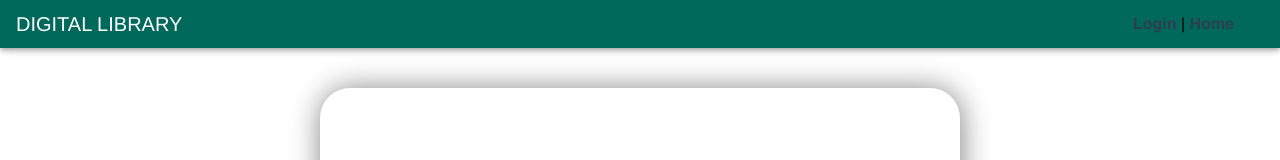
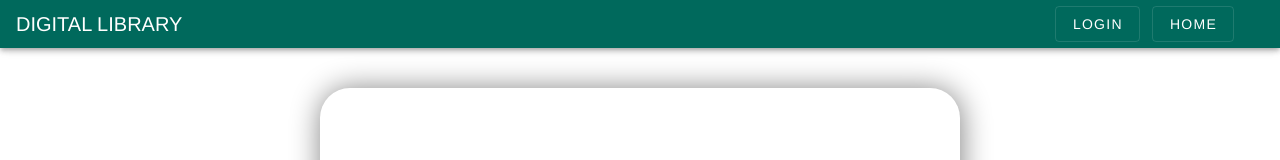
Before and after one commit to digital-gachilib/blob, a Vue app in the folder frontend/: page / in a window 1280 px wide. Shown: the top 160 px of the page. Built offline with nearby package versions, Linux system fonts and the light colour scheme.

Commit message:
Make navigation buttons instead of text

```diff
--- a/frontend/src/components/layout/Header.vue
+++ b/frontend/src/components/layout/Header.vue
@@ -10,9 +10,26 @@
             <v-spacer></v-spacer>
 
             <div id="nav">
-                <router-link class="router-link" to="/login">Login</router-link>
-                |
-                <router-link class="router-link" to="/home">Home</router-link>
+                <router-link class="router-link mr-3" to="/login">
+                    <v-btn
+                        color="white"
+                        text
+                        value="feed"
+                        outlined
+                    >
+                        <span>Login</span>
+                    </v-btn>
+                </router-link>
+                <router-link class="router-link" to="/home">
+                    <v-btn
+                        color="white"
+                        text
+                        value="feed"
+                        outlined
+                    >
+                        <span>Home</span>
+                    </v-btn>
+                </router-link>
             </div>
 
         </v-app-bar>
@@ -24,12 +41,4 @@
 </script>
 
 <style>
-    #nav {
-        color: black;
-    }
-
-    .router-link{
-        text-decoration: none;
-        color: aqua;
-    }
 </style>
```
